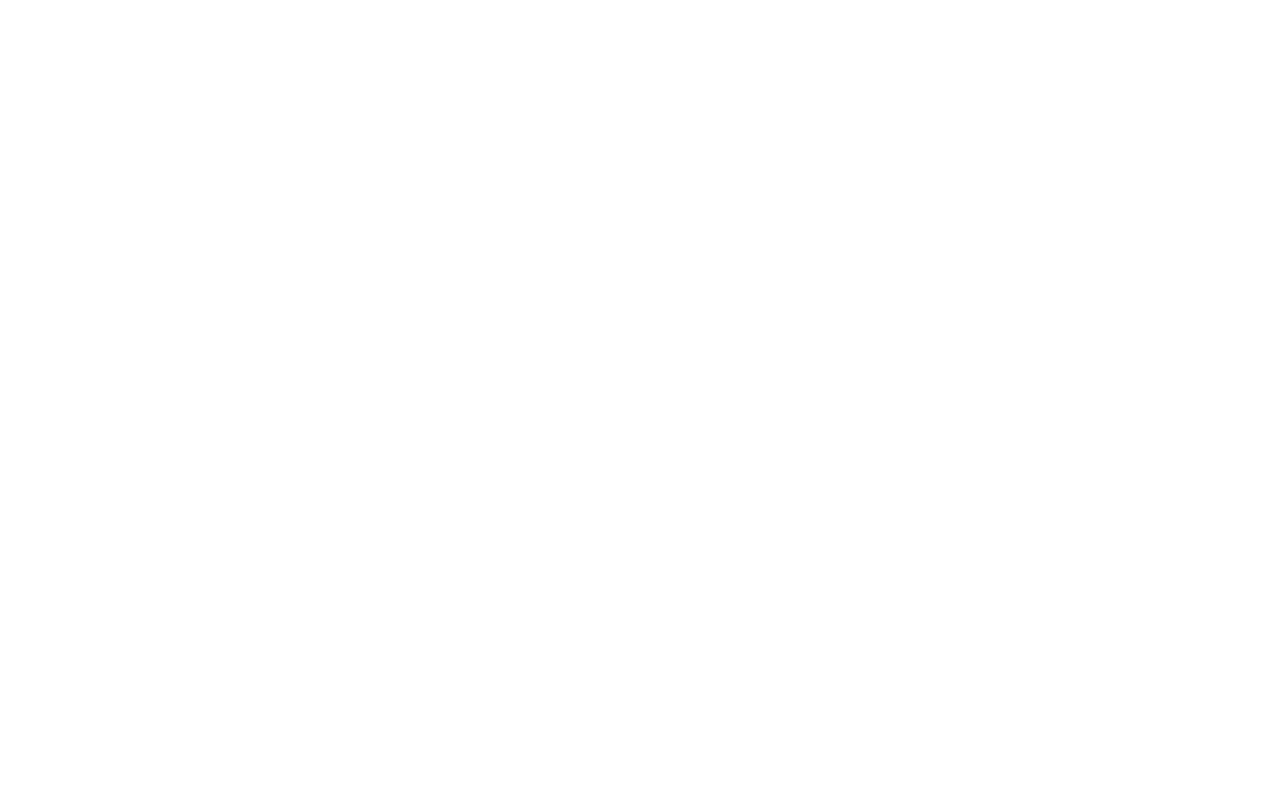
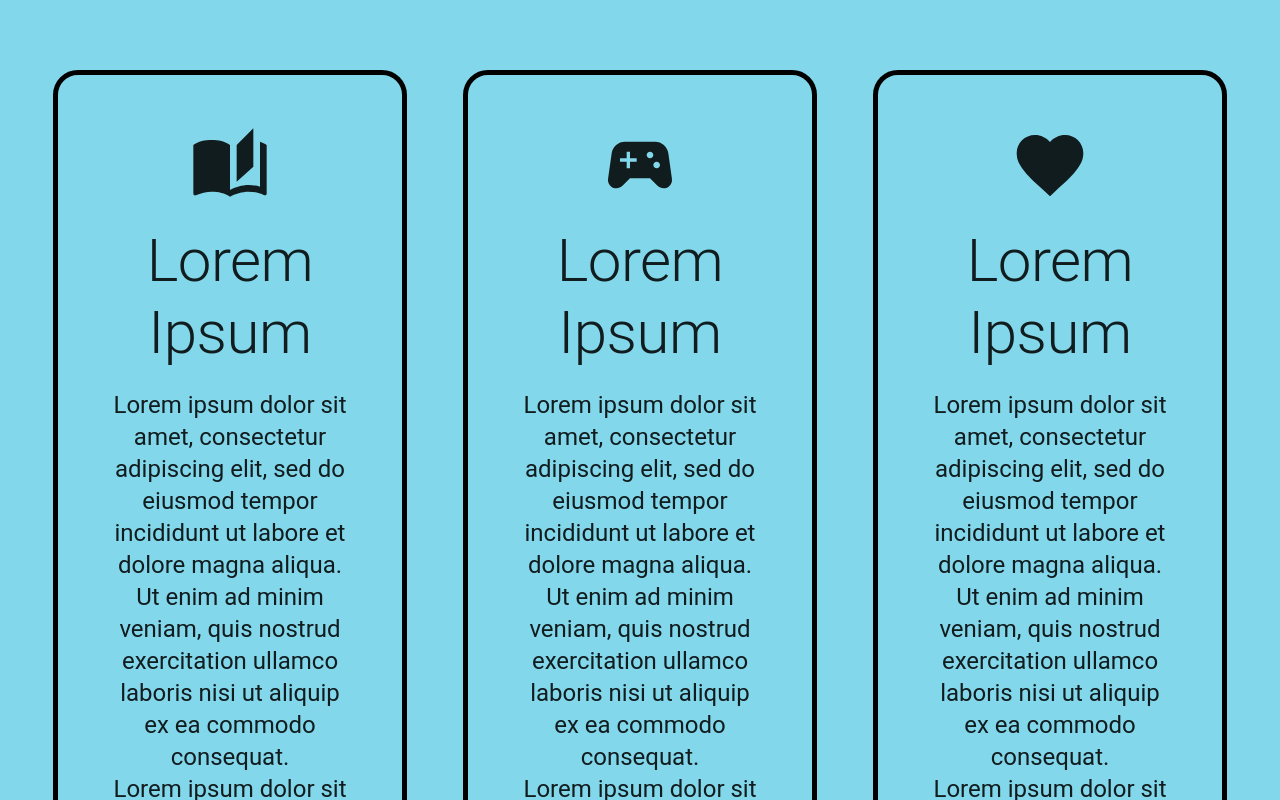
Before and after one commit to jamesdev4you/Portfolio, a React (Create React App) app: page / in a window 1280 px wide. Shown: the part 800-1600 px from the top of the page. Before the commit the page ends 800 px from the top, so only its background shows below. Built offline with nearby package versions, Linux system fonts and the light colour scheme.

Commit message:
MVP skills page

```diff
--- a/package.json
+++ b/package.json
@@ -13,6 +13,7 @@
     "react": "^18.2.0",
     "react-dom": "^18.2.0",
     "react-scripts": "5.0.1",
+    "swiper": "^9.3.2",
     "web-vitals": "^2.1.4"
   },
   "scripts": {
--- a/src/App.js
+++ b/src/App.js
@@ -1,6 +1,8 @@
 import React from "react";
 import Menu from "./PrimaryComponents/Menu";
 import HomePage from "./PrimaryComponents/HomePage";
+import SkillsPage from "./PrimaryComponents/SkillsPage";
+import ProjectsPage from "./PrimaryComponents/ProjectsPage";
 import { ThemeProvider, createTheme } from "@mui/material/styles";
 import CssBaseline from "@mui/material/CssBaseline";
 import Montserrat from "./Fonts/Montserrat-VariableFont_wght.ttf";
@@ -16,6 +18,9 @@ const theme = createTheme({
     },
     typography: {
       fontFamily: "Montserrat",
+    },
+    error: {
+      main: "#FFC536",
     },
     components: {
       MuiCssBaseline: {
@@ -55,6 +60,8 @@ function App() {
       <CssBaseline />
       <Menu />
       <HomePage />
+      <SkillsPage />
+      <ProjectsPage />
     </ThemeProvider>
   );
 }
--- a/src/PrimaryComponents/Menu.js
+++ b/src/PrimaryComponents/Menu.js
@@ -19,7 +19,7 @@ import Switch from "@mui/material/Switch";
 import "../index.css";
 
 const drawerWidth = 240;
-const navItems = ["Home", "About", "Contact"];
+const navItems = ["Home", "Skills", "Projects", "Contact"];
 
 export default function Menu(props) {
   const { window } = props; //need help understanding
--- /dev/null
+++ b/src/PrimaryComponents/ProjectsPage.js
@@ -0,0 +1,16 @@
+import Box from "@mui/material/Box";
+
+export default function ProjectsPage() {
+  return (
+    <Box
+      sx={{
+        width: "100%",
+        height: "100vh",
+        backgroundColor: "primary.light",
+        display: "flex",
+        alignItems: "center",
+        justifyContent: "space-around",
+      }}
+    ></Box>
+  );
+}
--- /dev/null
+++ b/src/PrimaryComponents/SkillsPage.js
@@ -0,0 +1,85 @@
+import Box from "@mui/material/Box";
+import Typography from "@mui/material/Typography";
+import AutoStoriesIcon from "@mui/icons-material/AutoStories";
+import SportsEsportsIcon from "@mui/icons-material/SportsEsports";
+import FavoriteIcon from "@mui/icons-material/Favorite";
+import { Scale } from "@mui/icons-material";
+
+export default function SkillsPage() {
+  const skillsData = [
+    {
+      icon: AutoStoriesIcon,
+      title: "Lorem Ipsum",
+      desc: "Lorem ipsum dolor sit amet, consectetur adipiscing elit, sed do eiusmod tempor incididunt ut labore et dolore magna aliqua. Ut enim ad minim veniam, quis nostrud exercitation ullamco laboris nisi ut aliquip ex ea commodo consequat.",
+      desc2:
+        "Lorem ipsum dolor sit amet, consectetur adipiscing elit, sed do eiusmod tempor incididunt ut labore et dolore magna aliqua. Ut enim ad minim veniam, quis nostrud exercitation ullamco laboris nisi ut aliquip ex ea commodo consequat.",
+    },
+    {
+      icon: SportsEsportsIcon,
+      title: "Lorem Ipsum",
+      desc: "Lorem ipsum dolor sit amet, consectetur adipiscing elit, sed do eiusmod tempor incididunt ut labore et dolore magna aliqua. Ut enim ad minim veniam, quis nostrud exercitation ullamco laboris nisi ut aliquip ex ea commodo consequat.",
+      desc2:
+        "Lorem ipsum dolor sit amet, consectetur adipiscing elit, sed do eiusmod tempor incididunt ut labore et dolore magna aliqua. Ut enim ad minim veniam, quis nostrud exercitation ullamco laboris nisi ut aliquip ex ea commodo consequat.",
+    },
+    {
+      icon: FavoriteIcon,
+      title: "Lorem Ipsum",
+      desc: "Lorem ipsum dolor sit amet, consectetur adipiscing elit, sed do eiusmod tempor incididunt ut labore et dolore magna aliqua. Ut enim ad minim veniam, quis nostrud exercitation ullamco laboris nisi ut aliquip ex ea commodo consequat.",
+      desc2:
+        "Lorem ipsum dolor sit amet, consectetur adipiscing elit, sed do eiusmod tempor incididunt ut labore et dolore magna aliqua. Ut enim ad minim veniam, quis nostrud exercitation ullamco laboris nisi ut aliquip ex ea commodo consequat.",
+    },
+  ];
+
+  return (
+    <Box
+      sx={{
+        width: "100%",
+        height: "auto",
+        backgroundColor: "primary.light",
+        display: "flex",
+        flexWrap: "wrap",
+        alignItems: "center",
+        justifyContent: "space-around",
+        gap: "50px",
+        padding: { xs: "5px", md: "20px 0px", lg: "70px 50px" },
+      }}
+    >
+      {skillsData.map((item) => (
+        <Box
+          sx={{
+            width: { xs: "100%", md: "40%", lg: "30%" },
+            height: "auto",
+            padding: { xs: "20px", md: "30px", lg: "50px" },
+            border: "5px solid black",
+            borderRadius: "25px",
+            display: "flex",
+            flexDirection: "column",
+            alignItems: "center",
+            justifyContent: "center",
+          }}
+        >
+          <item.icon
+            sx={{
+              width: "25%",
+              height: "25%",
+              minWidth: "80px",
+              minHeight: "80px",
+            }}
+          />
+          <Typography
+            variant="h2"
+            sx={{ padding: "20px 0px", textAlign: "center" }}
+          >
+            {item.title}
+          </Typography>
+          <Typography variant="h5" sx={{ textAlign: "center" }}>
+            {item.desc}
+          </Typography>
+          <Typography variant="h5" sx={{ textAlign: "center" }}>
+            {item.desc2}
+          </Typography>
+        </Box>
+      ))}
+    </Box>
+  );
+}
```
Also changed, not shown: 1 other file (tests, documents, lock files or other folders).
